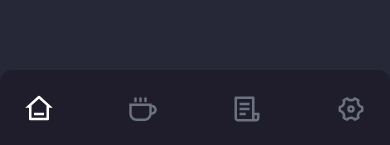
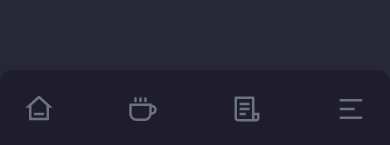
Before and after one commit to rolandoarellano69/Dashboard-react-twind, a React (Vite) app: page / in a window 390 px wide. Shown: the part 696-841 px from the top of the page. Built offline with nearby package versions, Linux system fonts and the light colour scheme.

Commit message:
MenuMovil 0.1.3

```diff
--- a/src/App.jsx
+++ b/src/App.jsx
@@ -1,28 +1,36 @@
 import Sidebar from "./components/shared/Sidebar"
 import { useState } from "react"
-import { RiMenu2Fill, RiHome3Line, RiFileList3Line, RiSettings4Line } from "react-icons/ri"
+import { RiMenu2Fill, RiHome3Line, RiFileList3Line, RiSettings4Line,RiCloseLine } from "react-icons/ri"
 import { CgCoffee } from "react-icons/cg"
 function App() {
-const [showMenu, setShowMenu] = useState(false)
-const [showOrder, setShowOrder] = useState(false)
+  const [showMenu, setShowMenu] = useState(false)
+  const [showOrder, setShowOrder] = useState(false)
+
+  const toggleMenu = () => {
+
+    setShowMenu(!showMenu);
+
+  }
+
+
 
   return (
     <div className="App bg-[#262837] w-full min-h-screen ">
-
-      <Sidebar />
+      <Sidebar showMenu={showMenu} />
       {/*menu movil*/}
-      <nav className=" bg-[#1f1d2b] lg:hidden fixed w-full bottom-0 left-0 text-3xl text-gray-500 p-6  flex items-center justify-between rounded-tl-xl rounded-tr-xl">
-        <button>
-          <RiHome3Line className="text-white "/>
+      <nav className=" bg-[#1f1d2b] lg:hidden fixed w-full bottom-0 left-0 text-3xl text-gray-500 p-4  flex items-center justify-between rounded-tl-xl rounded-tr-xl ">
+        <button className="p-2">
+          <RiHome3Line />
         </button>
-        <button>
+        <button className="p-2">
           <CgCoffee />
         </button>
-        <button>
+        <button className="p-2">
           <RiFileList3Line />
         </button>
-        <button>
-          <RiSettings4Line />
+        <button onClick={toggleMenu} className="p-2">
+          {showMenu ? <RiCloseLine /> : <RiMenu2Fill />}
+
         </button>
       </nav>
     </div>
--- a/src/components/shared/Sidebar.jsx
+++ b/src/components/shared/Sidebar.jsx
@@ -1,13 +1,14 @@
 import { RiHome6Line, RiPercentLine, RiMailLine, RiNotification4Line, RiSettings4Line, RiLogoutBoxRLine } from 'react-icons/ri'
 import { CgCoffee } from 'react-icons/cg'
 
+const Sidebar = (props) => {
+  const { showMenu } = props;
+  return (
+    <div className={`bg-[#1F1D2B] fixed lg:left-0 top-0 w-28 h-full  text-white flex flex-col justify-between py-6 rounded-tr-xl rounded-br-xl -left-full z-10
+ ${showMenu ? 'left-0 transition-all duration-500 ease-in-out' : '-left-full transition-all duration-500 ease-in-out'}`}
 
-function Sidebar() {
-  return (
-    <div className='bg-[#1F1D2B] fixed lg:left-0 top-0 w-28 h-full  text-white flex flex-col justify-between py-6 rounded-tr-xl rounded-br-xl -left-full '>
+    >
       <div>
-
-
         <ul className='pl-4'>
           <li >
             <h1 className='text-2xl text-gray-300 uppercase font-bold text-center my-5'>logo</h1>
```
